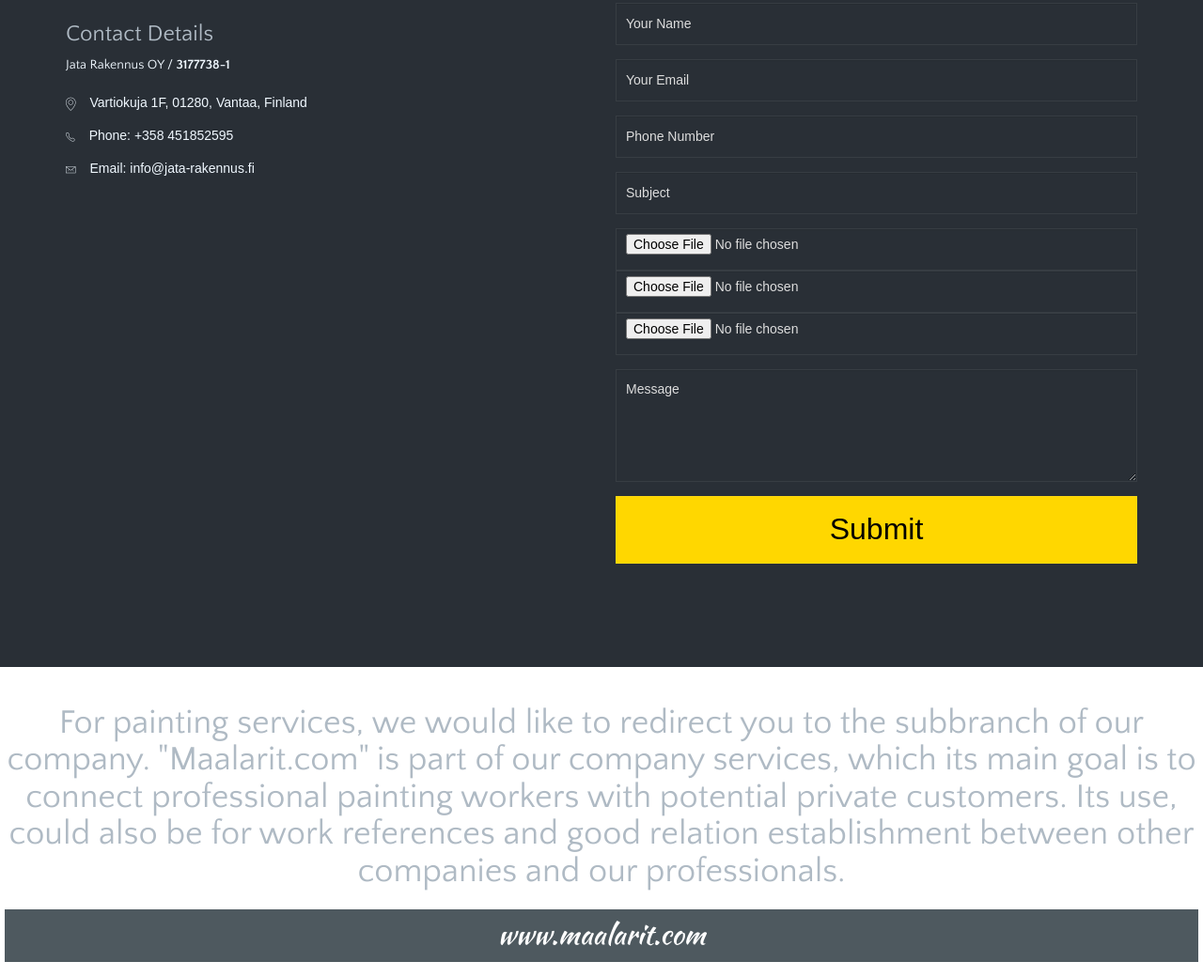
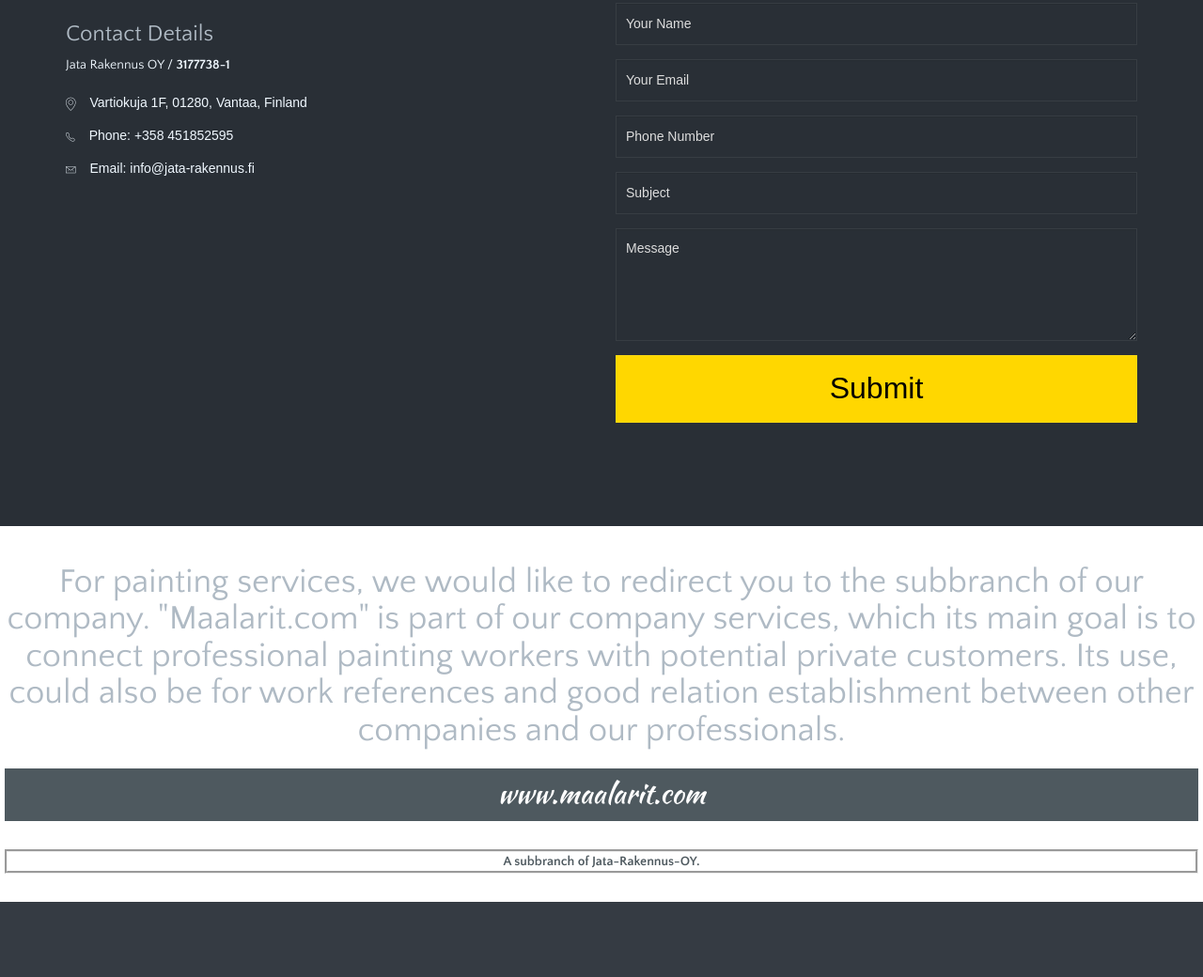
Before and after one commit to alijata123/Jata-Rakennus-OY, a plain HTML site: page index.html in a window 1280 px wide. Shown: the part 6168-7208 px from the top of the page at 94% size. Drawn offline with Linux system fonts and the light colour scheme; some packages are replaced by stand-ins of ours; files whose address does not match are found by name; a web font is replaced by a local one.

Commit message:
Update index.html

```diff
--- a/index.html
+++ b/index.html
@@ -823,12 +823,6 @@
 						<input type="text" placeholder="Subject" class="form-control" name="subject" id="subject">
 					</div>
 
-                    <div class="form-group" style="display: block;">
-						<input type="file" class="form-control" name="file" id="file-upload">
-                        <input type="file" class="form-control" name="file" id="file-upload">
-                        <input type="file" class="form-control" name="file" id="file-upload">
-					</div>
-
 					<div class="form-group">
 						<textarea rows="6" placeholder="Message" class="form-control" name="message" id="message"></textarea>
 					</div>
```
